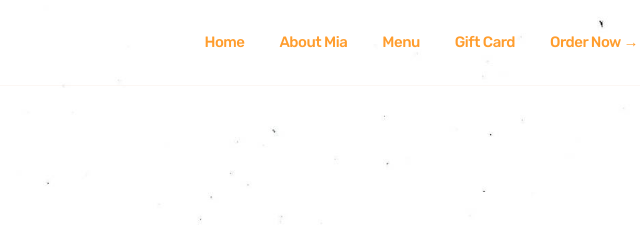
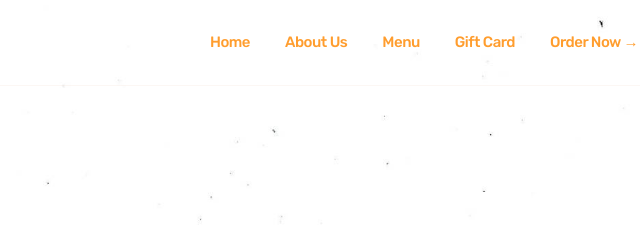
Before and after one commit to OhAndrewH/ewb, a plain HTML site: page index.html in a window 1280 px wide. Shown: the top 240 px of the page, 372-1012 px from the left. Drawn offline with nearby package versions, Linux system fonts and the light colour scheme.

Commit message:
Update index.html

```diff
--- a/index.html
+++ b/index.html
@@ -50,7 +50,7 @@
           </li>
 
           <li class="nav-item">
-            <a href="#about" class="navbar-link" data-nav-link>About Mia</a>
+            <a href="#about" class="navbar-link" data-nav-link>About Us</a>
           </li>
 
           <li class="nav-item">
```
